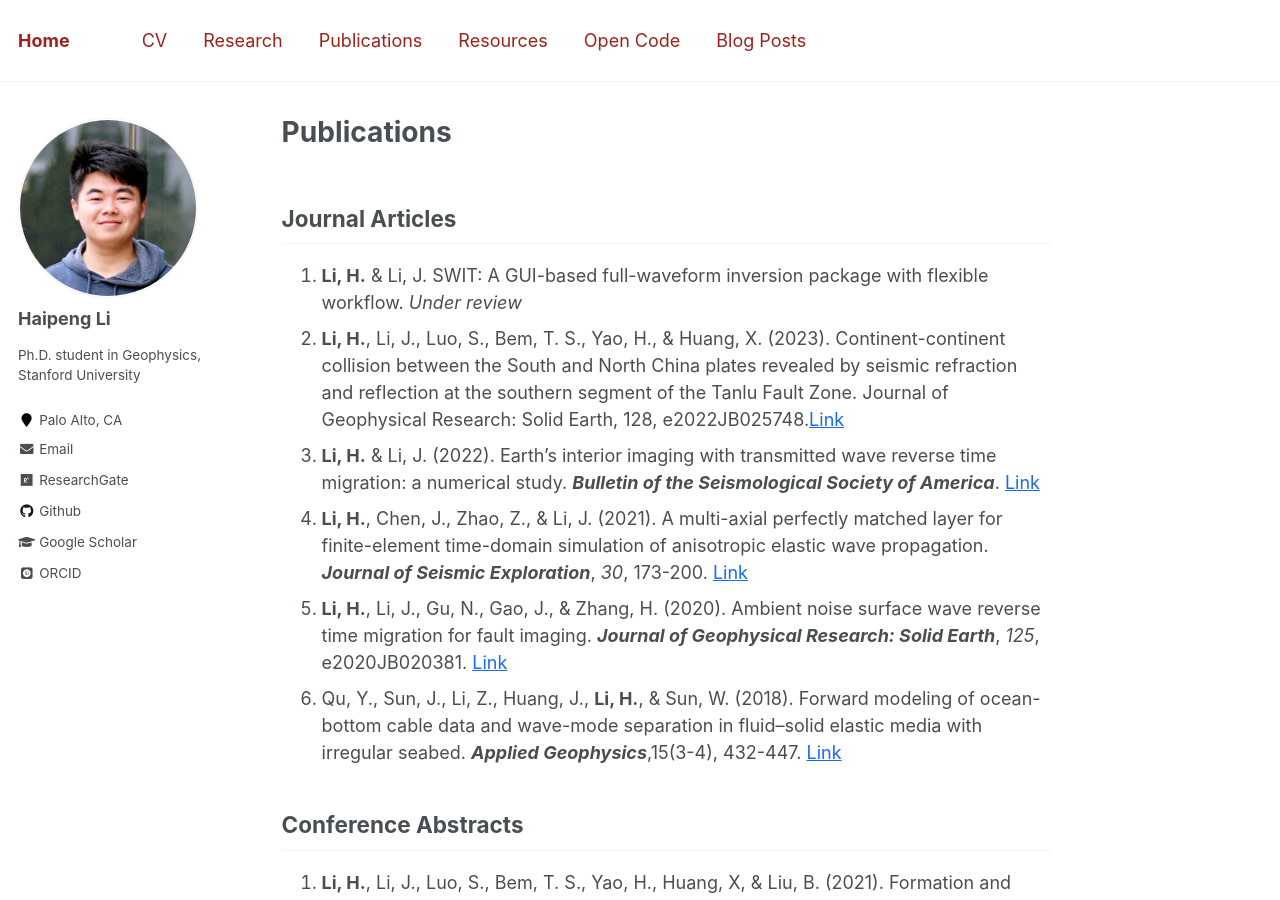
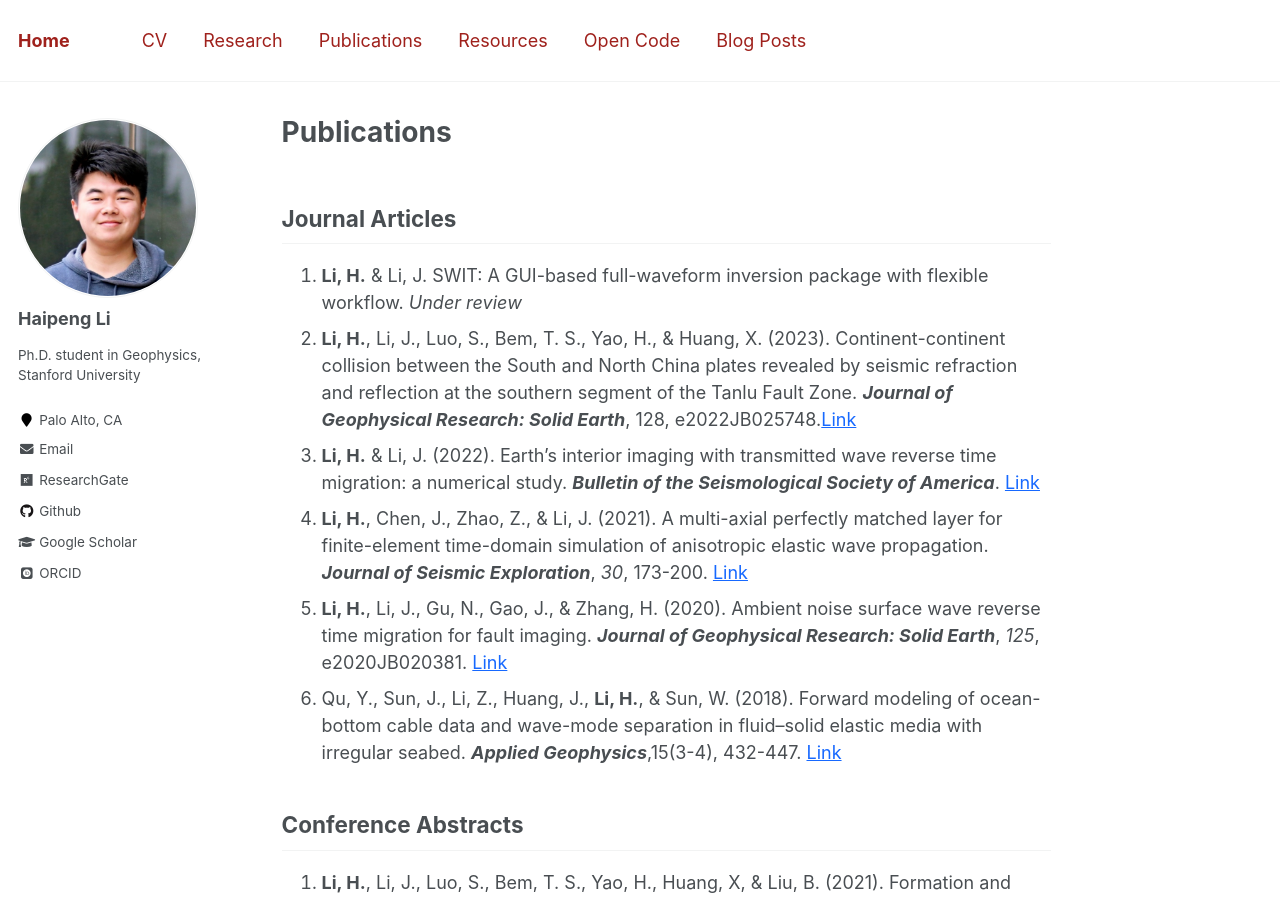
Before and after one commit to Haipeng-ustc/Haipeng-ustc.github.io, a Jekyll site: the page built from _pages/markdown.md, in a window 1280 px wide and 900 px high. Built offline with Jekyll 4.4.1, drawn with Linux system fonts in a browser that asks for light colours; some web fonts are replaced.

Commit message:
update pub

```diff
--- a/_pages/markdown.md
+++ b/_pages/markdown.md
@@ -9,7 +9,7 @@
 
 ## Journal Articles
 1. **Li, H.** & Li, J. SWIT: A GUI-based full-waveform inversion package with flexible workflow. *Under review*
-2. **Li, H.**, Li, J., Luo, S., Bem, T. S., Yao, H., & Huang, X. (2023). Continent-continent collision between the South and North China plates revealed by seismic refraction and reflection at the southern segment of the Tanlu Fault Zone. Journal of Geophysical Research: Solid Earth, 128, e2022JB025748.[Link](https://doi.org/10.1029/2022JB025748)
+2. **Li, H.**, Li, J., Luo, S., Bem, T. S., Yao, H., & Huang, X. (2023). Continent-continent collision between the South and North China plates revealed by seismic refraction and reflection at the southern segment of the Tanlu Fault Zone. ***Journal of Geophysical Research: Solid Earth***, 128, e2022JB025748.[Link](https://doi.org/10.1029/2022JB025748)
 3. **Li, H.** & Li, J. (2022). Earth’s interior imaging with transmitted wave reverse time migration: a numerical study. ***Bulletin of the Seismological Society of America***. [Link](https://doi.org/10.1785/0120210325)
 4. **Li, H.**, Chen, J., Zhao, Z., & Li, J. (2021). A multi-axial perfectly matched layer for finite-element time-domain simulation of anisotropic elastic wave propagation. ***Journal of Seismic Exploration***, *30*, 173-200. [Link](http://www.geophysical-press.com/online/VOL30-2_art4.pdf)
 5. **Li, H.**, Li, J., Gu, N., Gao, J., & Zhang, H. (2020). Ambient noise surface wave reverse time migration for fault imaging. ***Journal of Geophysical Research: Solid Earth***, *125*, e2020JB020381. [Link](https://doi.org/10.1029/2020JB020381)
```
